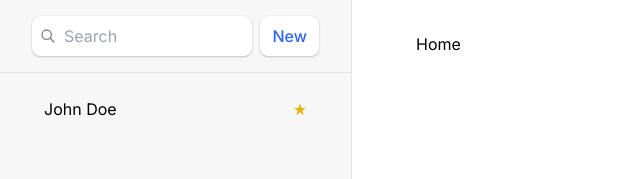
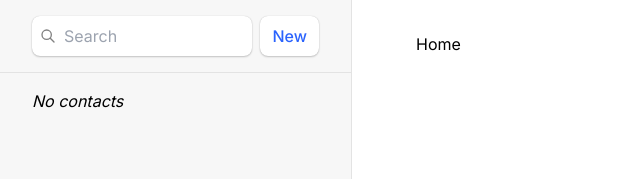
Before and after one commit to aurorascharff/rsc-workshop-2hr-starter, a Next.js app: page / in a window 1280 px wide. Shown: the top 179 px of the page, without its empty margins (0-640 px from the left). Built offline with nearby package versions, Linux system fonts and the light colour scheme.

Commit message:
Update starter

```diff
--- a/app/layout.tsx
+++ b/app/layout.tsx
@@ -6,7 +6,6 @@ import ContactList from '@/components/ContactList';
 import Search from '@/components/Search';
 import Button from '@/components/ui/Button';
 import Logo from '@/public/next-js.svg';
-import type { Contact } from '@prisma/client';
 import type { Metadata } from 'next';
 
 const inter = Inter({ subsets: ['latin'] });
@@ -20,21 +19,6 @@ export const metadata: Metadata = {
 };
 
 export default function RootLayout({ children }: { children: React.ReactNode }) {
-  const contacts: Contact[] = [
-    {
-      avatar: '',
-      createdAt: new Date(),
-      email: '',
-      favorite: true,
-      first: 'John',
-      id: '1',
-      last: 'Doe',
-      notes: 'This is a note.',
-      twitter: 'johndoe',
-      updatedAt: new Date(),
-    },
-  ];
-
   return (
     <html lang="en">
       <body className={inter.className}>
@@ -44,7 +28,7 @@ export default function RootLayout({ children }: { children: React.ReactNode })
               <Search />
               <Button theme="secondary">New</Button>
             </div>
-            <ContactList contacts={contacts} />
+            <ContactList />
             <div className="m-0 hidden flex-row items-center gap-2 border-t border-t-gray px-8 py-4 font-medium sm:flex">
               <Link className="flex items-center gap-2 text-black no-underline" href="/">
                 <Image priority width={30} height={30} src={Logo} alt="" />
--- a/components/ContactList.tsx
+++ b/components/ContactList.tsx
@@ -2,7 +2,9 @@ import React from 'react';
 import ContactButton from './ContactButton';
 import type { Contact } from '@prisma/client';
 
-export default function ContactList({ contacts }: { contacts: Contact[] }) {
+export default function ContactList() {
+  const contacts: Contact[] = [];
+
   return (
     <nav className="flex-1 overflow-auto px-8 py-4">
       {contacts.length ? (
```
Also changed, not shown: 1 other file (tests, documents, lock files or other folders).
